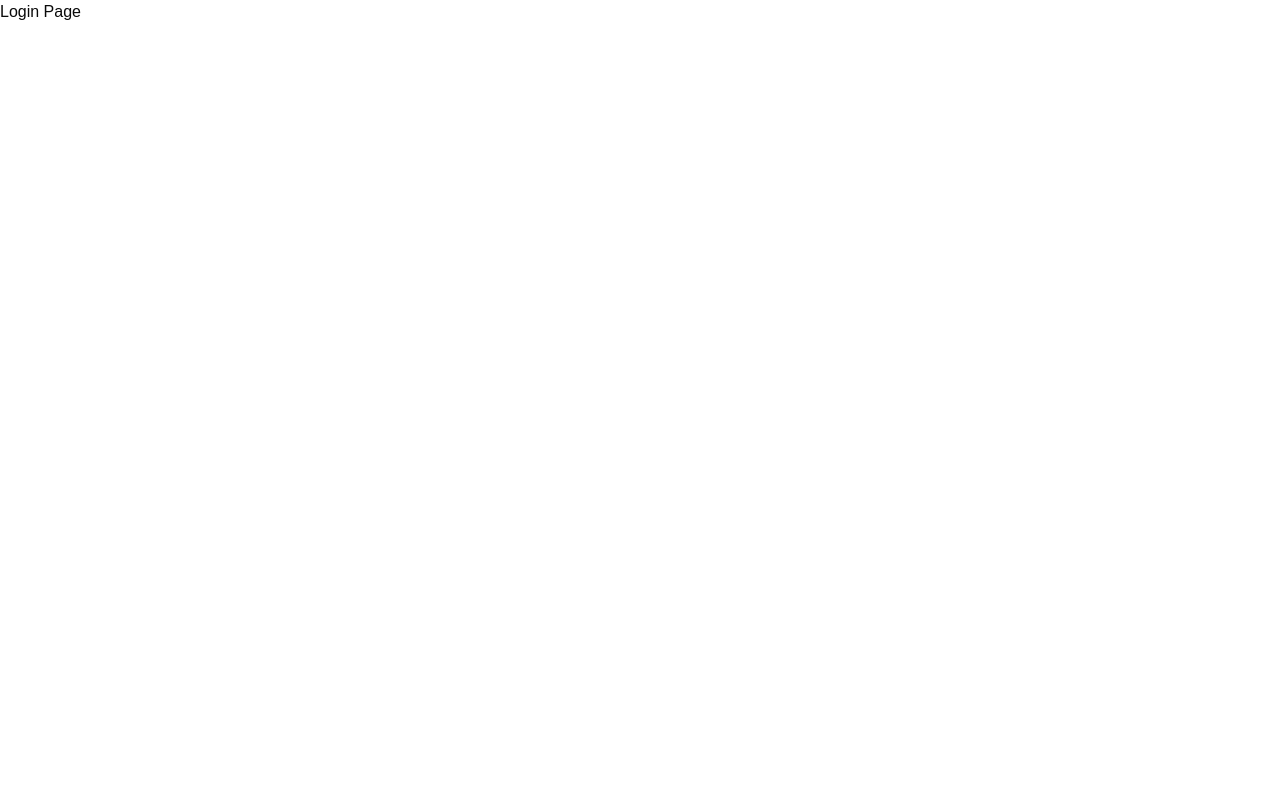
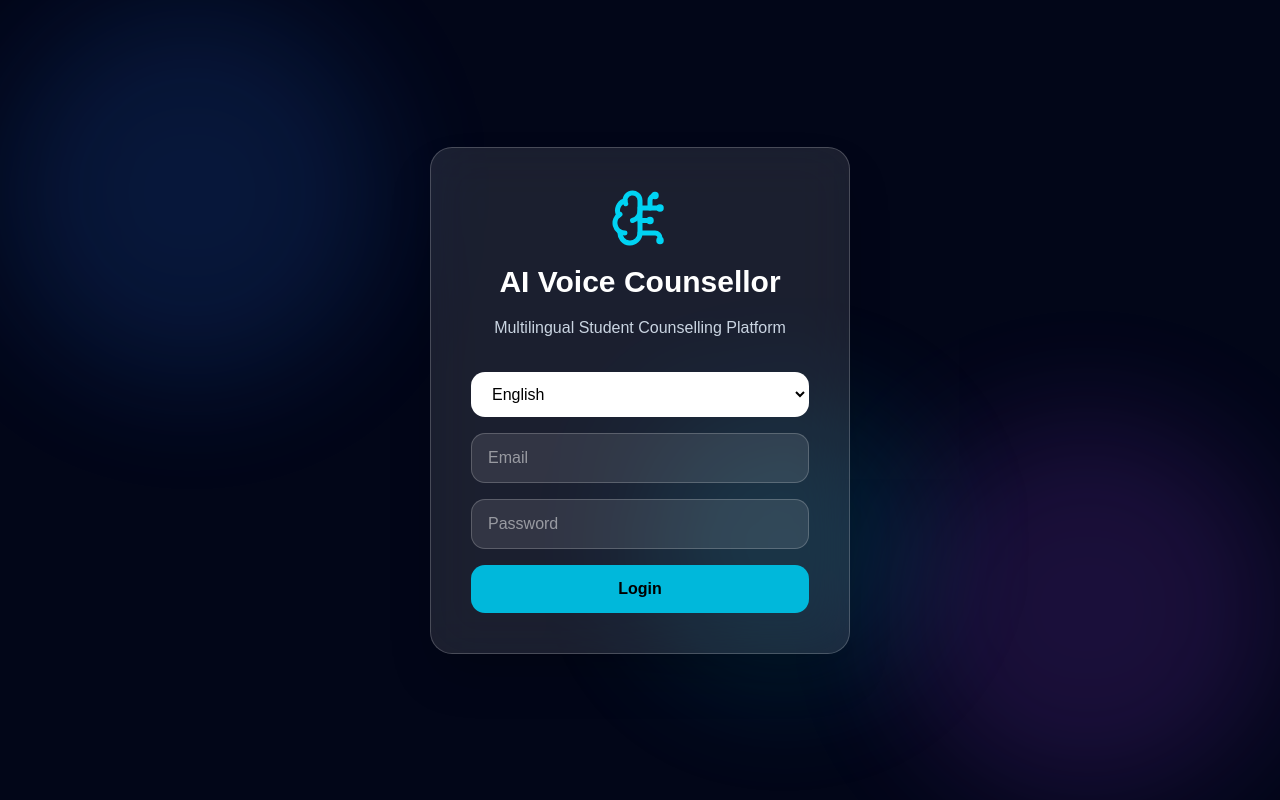
Before and after one commit to SaniaValiyani/AI-Voice-Counsellor, a React (Vite) app in the folder frontend/: page / in a window 1280 px wide. Built offline with nearby package versions, Linux system fonts and the light colour scheme.

Commit message:
Completed Login Page UI

```diff
--- /dev/null
+++ b/frontend/src/components/layout/AnimatedBackground.tsx
@@ -0,0 +1,11 @@
+export default function AnimatedBackground() {
+  return (
+    <div className="absolute inset-0 overflow-hidden">
+      <div className="absolute h-96 w-96 rounded-full bg-blue-500/20 blur-3xl animate-pulse top-0 left-0" />
+
+      <div className="absolute h-96 w-96 rounded-full bg-purple-500/20 blur-3xl animate-pulse bottom-0 right-0" />
+
+      <div className="absolute h-72 w-72 rounded-full bg-cyan-500/20 blur-3xl animate-pulse top-1/2 left-1/2" />
+    </div>
+  );
+}
--- a/frontend/src/pages/DashboardPage.tsx
+++ b/frontend/src/pages/DashboardPage.tsx
@@ -1,3 +1,7 @@
 export default function DashboardPage() {
-  return <div>Dashboard Page</div>;
+  return (
+    <div className="min-h-screen bg-slate-950 text-white p-10">
+      Dashboard Coming Soon 🚀
+    </div>
+  );
 }
--- a/frontend/src/pages/LoginPage.tsx
+++ b/frontend/src/pages/LoginPage.tsx
@@ -1,3 +1,86 @@
+import { useNavigate } from "react-router-dom";
+import { motion } from "framer-motion";
+import { BrainCircuit } from "lucide-react";
+
+import AnimatedBackground from "../components/layout/AnimatedBackground";
+import { useLanguageStore } from "../store/languageStore";
+
 export default function LoginPage() {
-  return <div>Login Page</div>;
+  const navigate = useNavigate();
+  const { language, setLanguage } = useLanguageStore();
+  return (
+    <div className="relative min-h-screen bg-slate-950 flex items-center justify-center overflow-hidden">
+      <AnimatedBackground />
+
+      <motion.div
+        initial={{
+          opacity: 0,
+          y: 40,
+        }}
+        animate={{
+          opacity: 1,
+          y: 0,
+        }}
+        transition={{
+          duration: 0.8,
+        }}
+        className="relative z-10"
+      >
+        <div className="backdrop-blur-xl bg-white/10 border border-white/20 rounded-3xl p-10 shadow-2xl w-[420px]">
+          <div className="flex flex-col items-center gap-4">
+            <BrainCircuit
+              size={60}
+              className="text-cyan-400"
+            />
+
+            <h1 className="text-3xl font-bold text-white">
+              AI Voice Counsellor
+            </h1>
+
+            <p className="text-slate-300 text-center">
+              Multilingual Student Counselling Platform
+            </p>
+          </div>
+
+          <div className="mt-8 space-y-4">
+            <select
+              value={language}
+              onChange={(e) =>
+                setLanguage(
+                  e.target.value as
+                    | "English"
+                    | "Hindi"
+                    | "Gujarati"
+                    | "Marathi"
+                )
+              }
+              className="w-full rounded-xl bg-white border border-white/20 px-4 py-3 text-black"
+            >
+              <option value="English">English</option>
+              <option value="Hindi">Hindi</option>
+              <option value="Gujarati">Gujarati</option>
+              <option value="Marathi">Marathi</option>
+            </select>
+            <input
+              placeholder="Email"
+              className="w-full rounded-xl bg-white/10 border border-white/20 px-4 py-3 text-white outline-none"
+            />
+
+            <input
+              type="password"
+              placeholder="Password"
+              className="w-full rounded-xl bg-white/10 border border-white/20 px-4 py-3 text-white outline-none"
+            />
+
+            <button
+              onClick={() => navigate("/dashboard")}
+              className="w-full rounded-xl bg-cyan-500 hover:bg-cyan-400 py-3 font-semibold text-black transition"
+            >
+              Login
+            </button>
+          </div>
+        </div>
+      </motion.div>
+    </div>
+  );
 }
--- /dev/null
+++ b/frontend/src/store/languageStore.ts
@@ -0,0 +1,17 @@
+import { create } from "zustand";
+
+type Language = "English" | "Hindi" | "Gujarati" | "Marathi";
+
+interface LanguageState {
+  language: Language;
+  setLanguage: (language: Language) => void;
+}
+
+export const useLanguageStore = create<LanguageState>((set) => ({
+  language: "English",
+
+  setLanguage: (language) =>
+    set({
+      language,
+    }),
+}));
```
